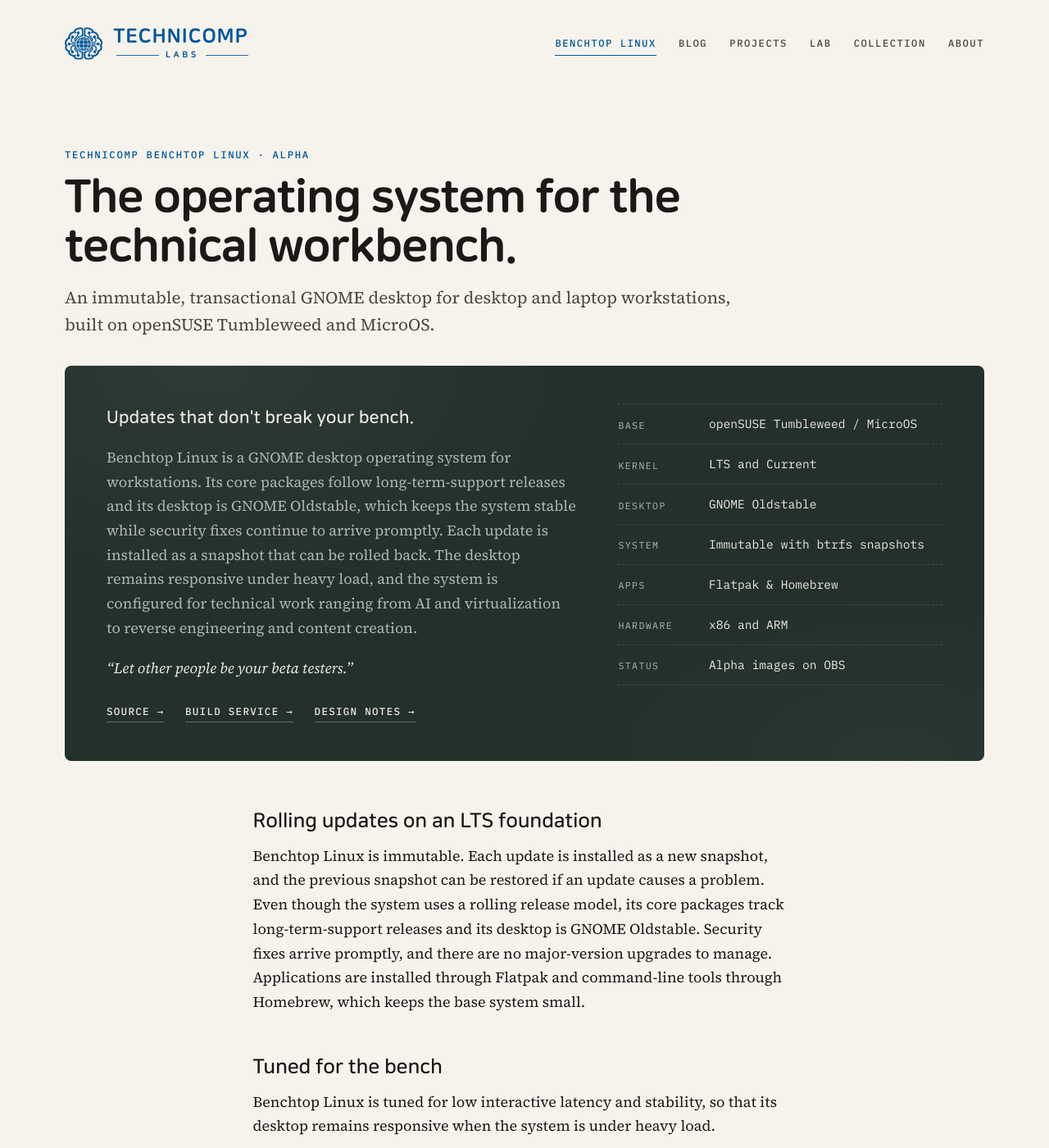
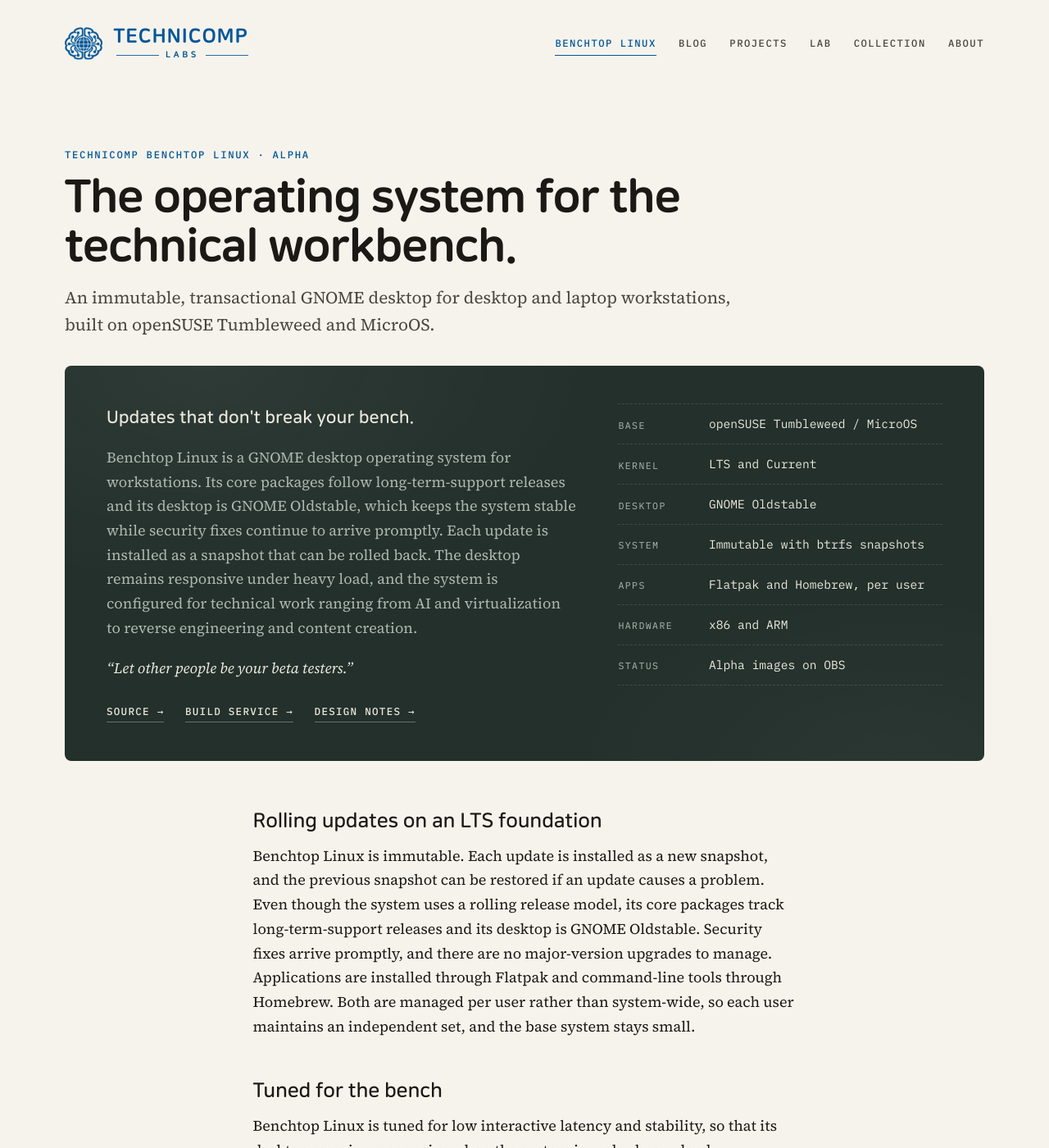
Before and after one commit to TechnicompLabs/technicomplabs.github.io, a Jekyll site: the page built from _pages/benchtop.md, in a window 1280 px wide and 1400 px high. Shown: the whole window at 82% size. Built offline with Jekyll 4.4.1, drawn with Linux system fonts in a browser that asks for light colours.

Commit message:
Flatpak and Homebrew are per-user

```diff
--- a/_includes/benchtop.html
+++ b/_includes/benchtop.html
@@ -16,7 +16,7 @@
     <div><dt>Kernel</dt><dd>LTS and Current</dd></div>
     <div><dt>Desktop</dt><dd>GNOME Oldstable</dd></div>
     <div><dt>System</dt><dd>Immutable with btrfs snapshots</dd></div>
-    <div><dt>Apps</dt><dd>Flatpak &amp; Homebrew</dd></div>
+    <div><dt>Apps</dt><dd>Flatpak and Homebrew, per user</dd></div>
     <div><dt>Hardware</dt><dd>x86 and ARM</dd></div>
     <div><dt>Status</dt><dd>Alpha images on OBS</dd></div>
   </dl>
--- a/_pages/benchtop.md
+++ b/_pages/benchtop.md
@@ -18,7 +18,7 @@ description: "Technicomp Benchtop Linux, the operating system for the technical
 
 ## Rolling updates on an LTS foundation
 
-Benchtop Linux is immutable. Each update is installed as a new snapshot, and the previous snapshot can be restored if an update causes a problem. Even though the system uses a rolling release model, its core packages track long-term-support releases and its desktop is GNOME Oldstable. Security fixes arrive promptly, and there are no major-version upgrades to manage. Applications are installed through Flatpak and command-line tools through Homebrew, which keeps the base system small.
+Benchtop Linux is immutable. Each update is installed as a new snapshot, and the previous snapshot can be restored if an update causes a problem. Even though the system uses a rolling release model, its core packages track long-term-support releases and its desktop is GNOME Oldstable. Security fixes arrive promptly, and there are no major-version upgrades to manage. Applications are installed through Flatpak and command-line tools through Homebrew. Both are managed per user rather than system-wide, so each user maintains an independent set, and the base system stays small.
 
 ## Tuned for the bench
 
```
